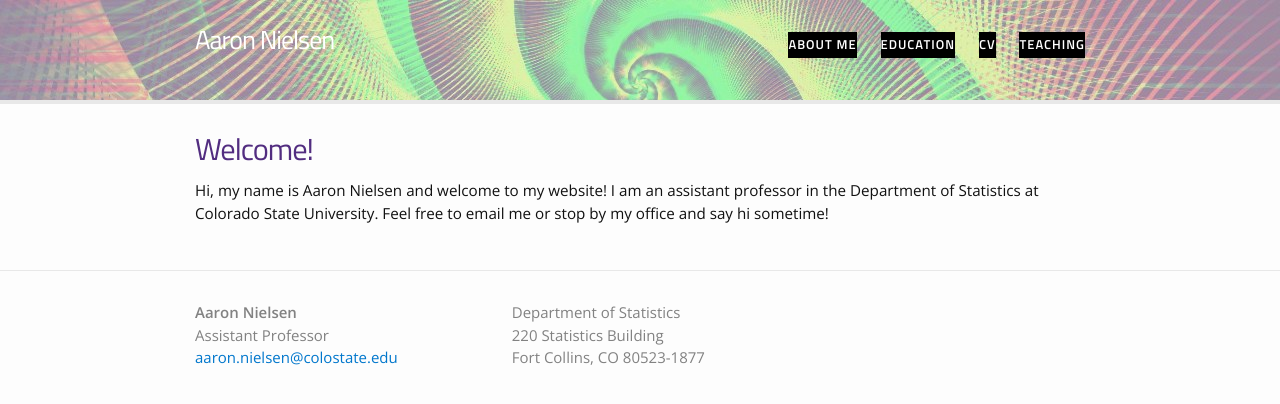
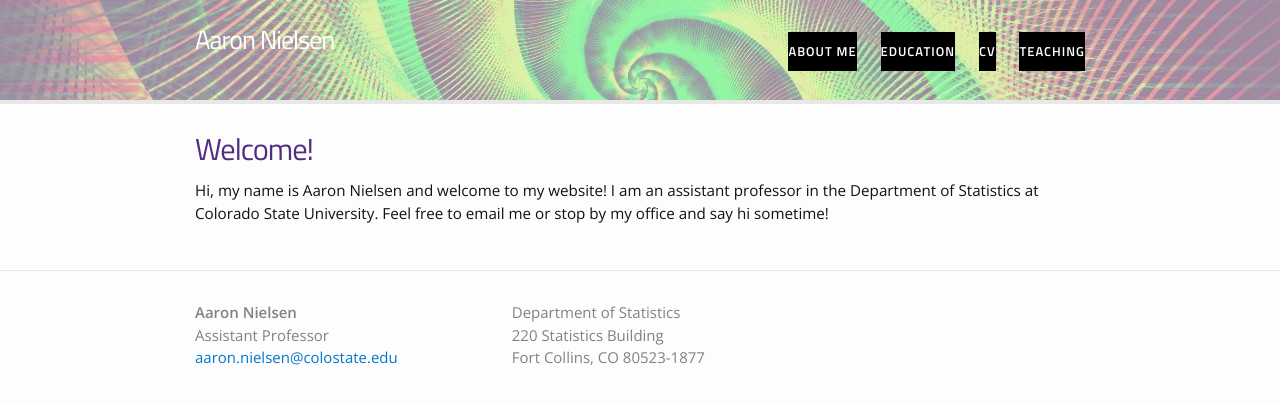
Before and after one commit to aaron-nielsen/aaron-nielsen.github.io, a Jekyll site: the page built from index.html, in a window 1280 px wide. Shown: the top 404 px of the page. Built offline with Jekyll 4.4.1, drawn with Linux system fonts in a browser that asks for light colours.

Commit message:
Update _header.scss

```diff
--- a/_sass/_header.scss
+++ b/_sass/_header.scss
@@ -160,7 +160,7 @@ z-index:999;
     .page-link {
         color: #ffffff;
     background: #000000;
-        line-height: 2;
+        line-height: 3;
 
         // Gaps between nav items, but not on the first one
         &:not(:first-child) {
```
